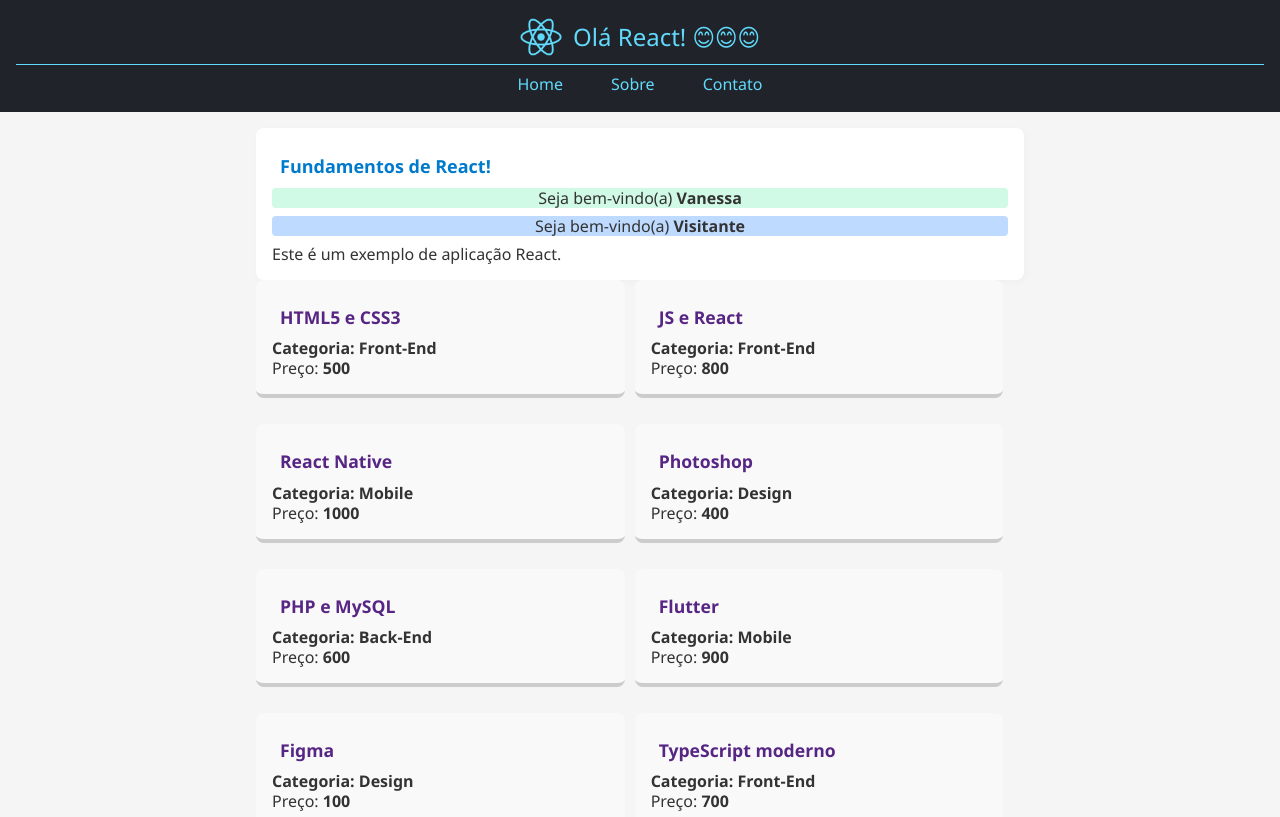
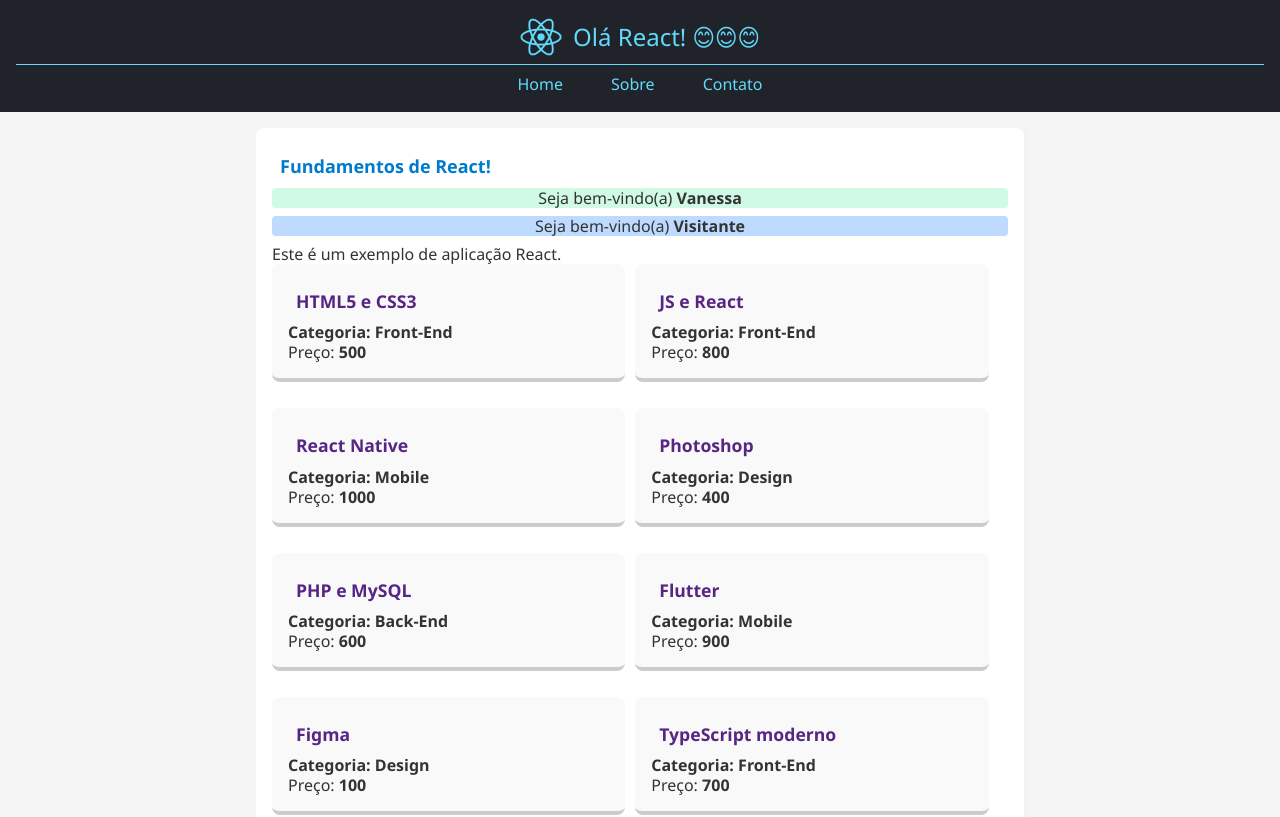
Before and after one commit to VanessaBaldin1/react-fundamentos, a React (Vite) app: page / in a window 1280 px wide. Shown: the top 817 px of the page. Built offline with nearby package versions, Linux system fonts and the light colour scheme.

Commit message:
Resolver exercicio

```diff
--- a/src/components/Conteudo/Conteudo.module.css
+++ b/src/components/Conteudo/Conteudo.module.css
@@ -19,16 +19,3 @@
 .sombra {
   box-shadow: rgba(0, 0, 0, 0.027) 2px 2px 8px;
 }
-
-@media screen and (min-width: 600px) {
-  .artigos {
-    display: flex;
-    justify-content: flex-start;
-    flex-wrap: wrap;
-    gap: 10px;
-
-    article {
-      width: 48%;
-    }
-  }
-}
--- a/src/components/Conteudo/Conteudo.tsx
+++ b/src/components/Conteudo/Conteudo.tsx
@@ -1,9 +1,8 @@
-import Artigo from "./Artigo/Artigo";
 import AvisoImportante from "./AvisoImportante/AvisoImportante";
 import DicaDodia from "./DicaDoDia/DicaDodia";
 import estilos from "./Conteudo.module.css";
 import Saudacao from "./Saudacao";
-import cursos from "../../data/cursos";
+import ListaCursos from "./ListaCursos/ListaCursos";
 
 export default function Conteudo() {
   return (
@@ -18,14 +17,8 @@
 
         <p>Este é um exemplo de aplicação React.</p>
         {/*  Faça a lógica necessária para apresentar o componente Artigo e passar para ele os dados de cada curso proveniente de cursos */}
+        <ListaCursos />
       </section>
-
-      {/* Usando MAP no Artigo  */}
-      <div className={estilos.artigos}>
-        {cursos.map((curso) => (
-          <Artigo dados={curso} key={curso.id} />
-        ))}
-      </div>
 
       <DicaDodia />
 
--- /dev/null
+++ b/src/components/Conteudo/ListaCursos/ListaCursos.module.css
@@ -0,0 +1,12 @@
+@media screen and (min-width: 600px) {
+  .artigos {
+    display: flex;
+    justify-content: flex-start;
+    flex-wrap: wrap;
+    gap: 10px;
+
+    article {
+      width: 48%;
+    }
+  }
+}
--- /dev/null
+++ b/src/components/Conteudo/ListaCursos/ListaCursos.tsx
@@ -0,0 +1,13 @@
+import cursos from "../../../data/cursos";
+import Artigo from "../Artigo/Artigo";
+import estilos from "./ListaCursos.module.css";
+
+export default function ListaCursos() {
+  return (
+    <div className={estilos.artigos}>
+      {cursos.map((curso) => (
+        <Artigo dados={curso} key={curso.id} />
+      ))}
+    </div>
+  );
+}
```
